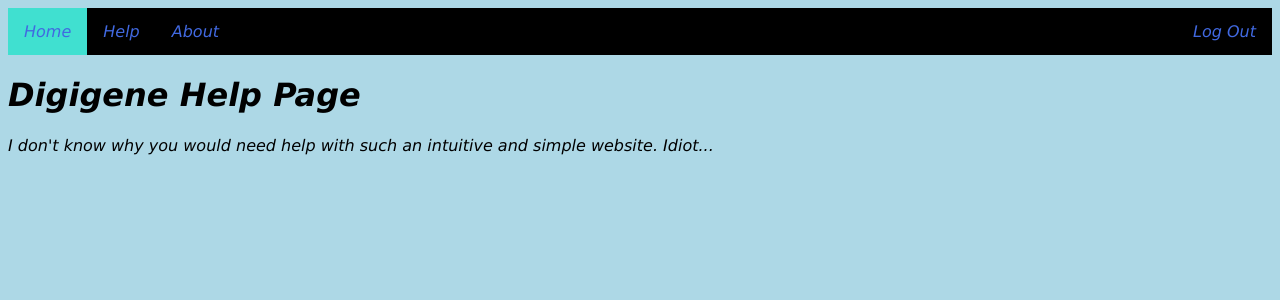
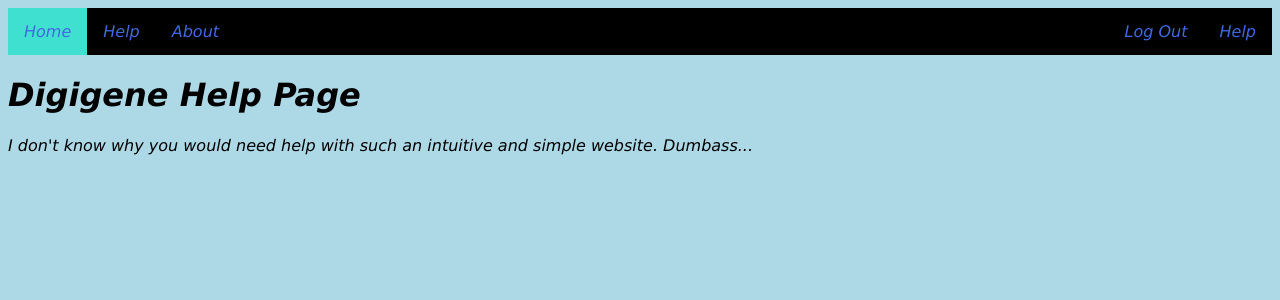
Before and after one commit to Zachd101/Digigene, a PHP site: page /Digigene/Help.php in a window 1280 px wide. Shown: the top 300 px of the page. Run offline with PHP 8.4, Linux system fonts and the light colour scheme; a user stored in the database is signed in.

Commit message:
More Navbar

```diff
--- a/Help.php
+++ b/Help.php
@@ -13,7 +13,7 @@
 
 <h1>Digigene Help Page</h1>
 
-<p>I don't know why you would need help with such an intuitive and simple website. Idiot...</p>
+<p>I don't know why you would need help with such an intuitive and simple website. Dumbass...</p>
 
 </body>
 </html>
--- a/Navbar.php
+++ b/Navbar.php
@@ -1,3 +1,9 @@
+<?php
+
+session_start();
+
+?>
+
 <html>
 <head>
 
@@ -11,8 +17,9 @@
 <ul>
   <li><a class="active" href="http://localhost:8888/Digigene/Home.php">Home</a></li>
   <li><a href="http://localhost:8888/Digigene/Help.php">Help</a></li>
+  <li><a href="http://localhost:8888/Digigene/About.php">About</a></li>
+  <li style="float:right"><a href=""><?php echo $_SESSION['username'];?> </a></li>
   <li style="float:right"><a href="http://localhost:8888/Digigene/Login.php">Log Out</a></li>
-  <li><a href="http://localhost:8888/Digigene/About.php">About</a></li>
 </ul>
 
 
```
